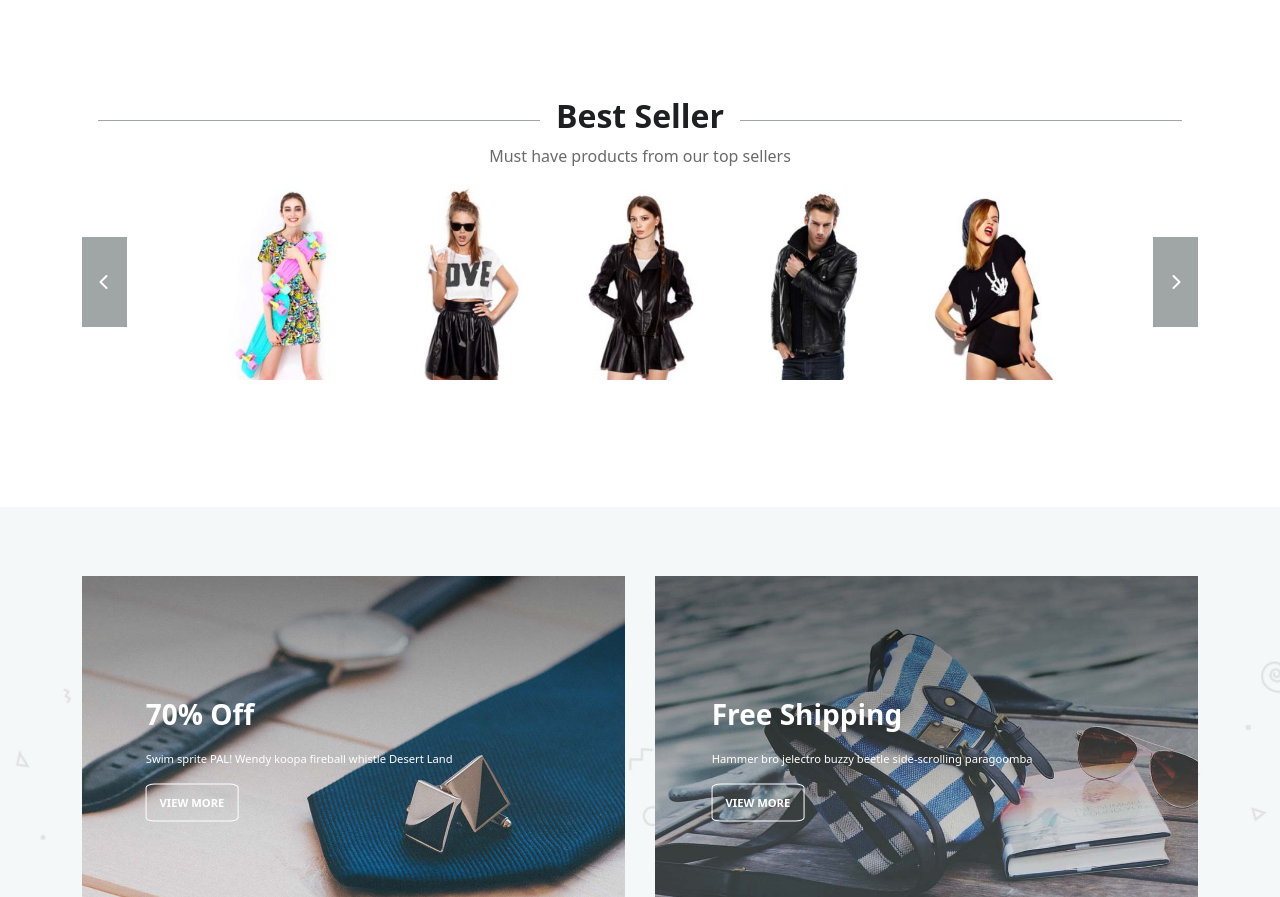
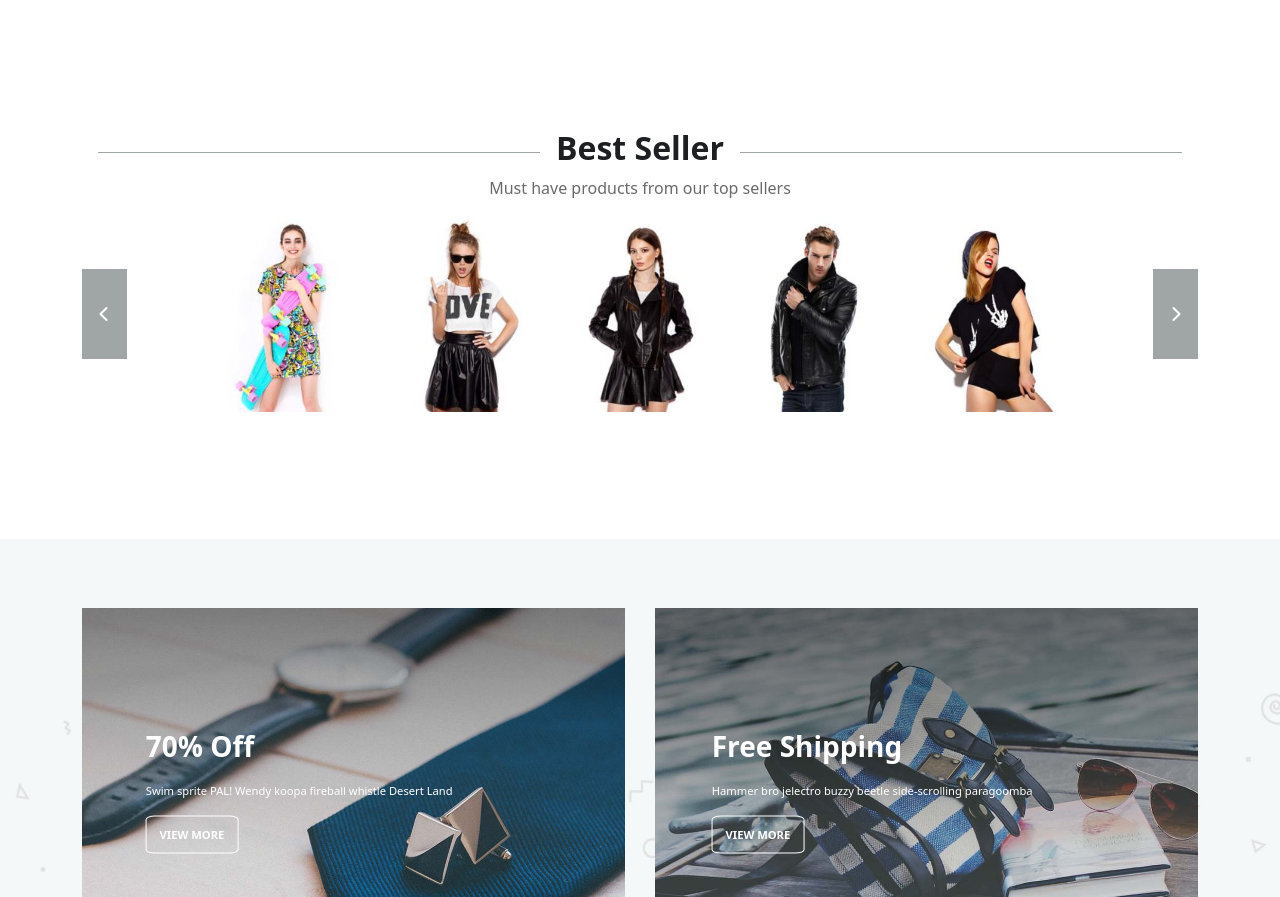
Before and after one commit to giovannilampis/proj-html-vuejs, a Vue app: page / in a window 1280 px wide. Shown: the part 2038-2935 px from the top of the page. Built offline with nearby package versions, Linux system fonts and the light colour scheme.

Commit message:
add @include absolute_center to .text-jumbo

```diff
--- a/src/components/BestSellersComp.vue
+++ b/src/components/BestSellersComp.vue
@@ -78,7 +78,7 @@ export default {
 
 section {
     height: 410px;
-    margin-top: 12rem;
+    margin-top: 14rem;
     text-align: center;
 }
 
--- a/src/components/JumboComp.vue
+++ b/src/components/JumboComp.vue
@@ -58,10 +58,7 @@ button {
 }
 
 .text-jumbo {
-    position: absolute;
-    top: 50%;
-    left: 50%;
-    transform: translate(-50%, -50%);
+    @include absolute_center;
     color: $white;
     text-align: center;
 }
```
